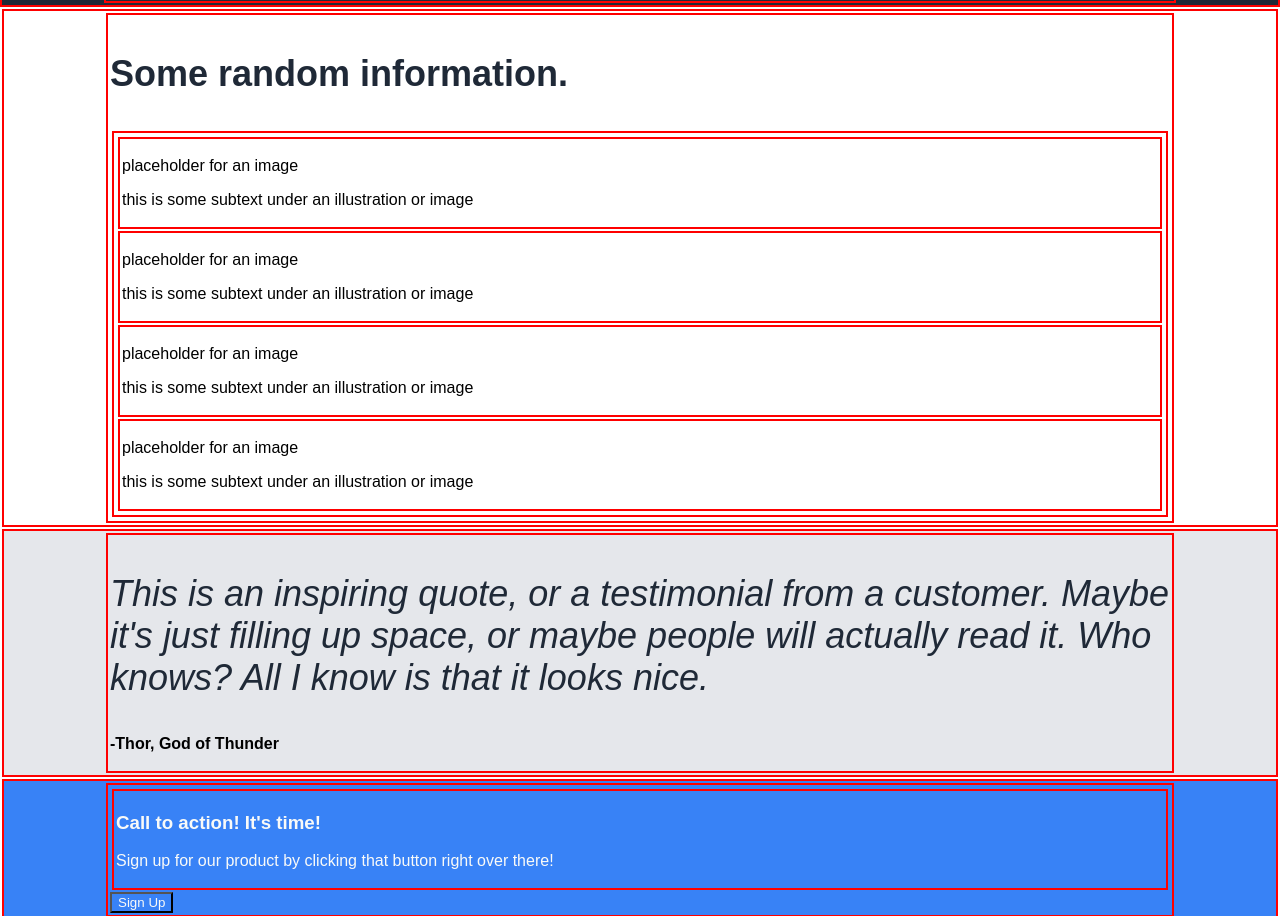
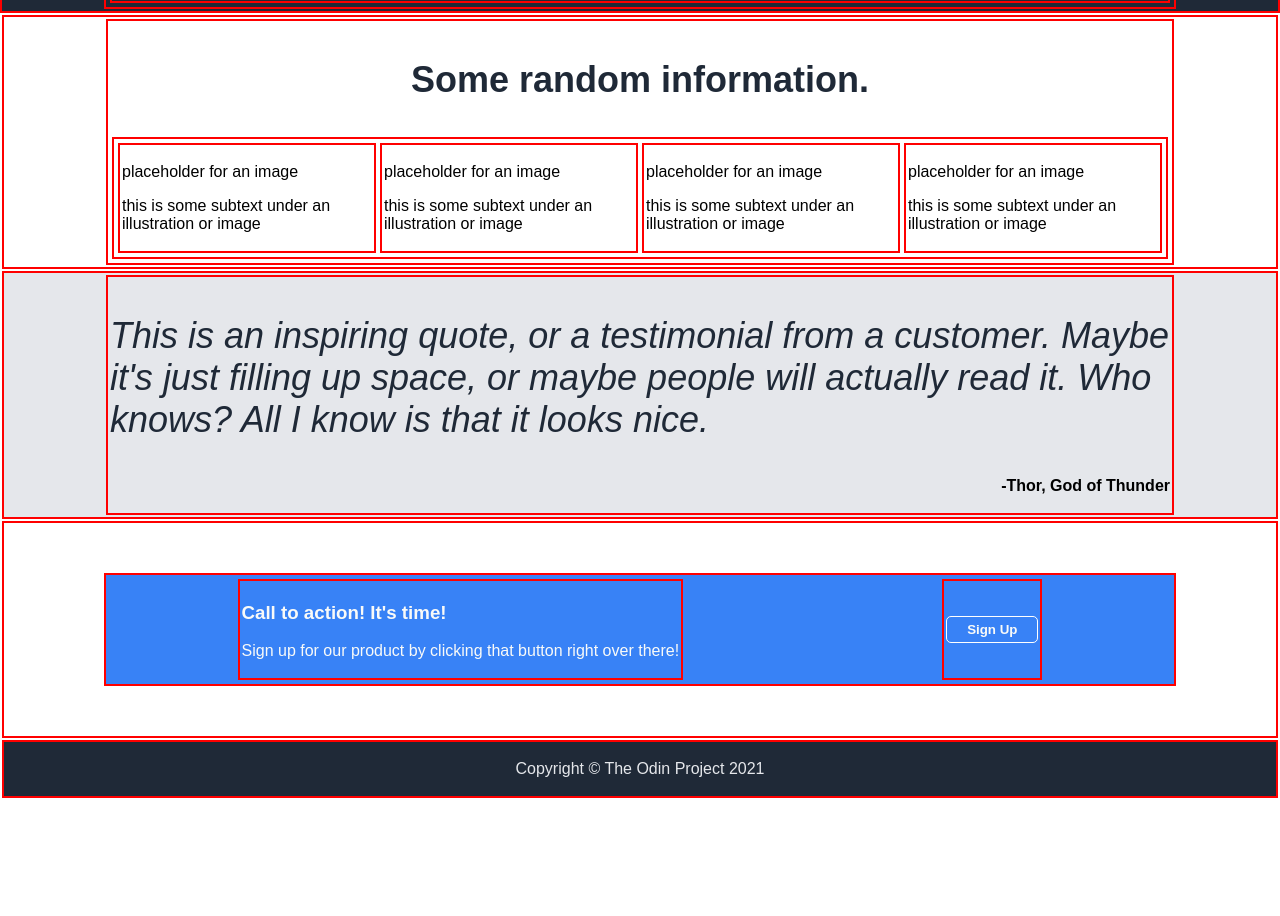
Before and after one commit to MattShrode/odin-landing-page, a plain HTML site: page index.html in a window 1280 px wide. Shown: the part 374-1290 px from the top of the page. After the commit the page ends 1174 px from the top, so only its background shows below. Drawn offline with Linux system fonts and the light colour scheme.

Commit message:
Add Flex
Add more flex properties to align elements to desired output.

```diff
--- a/index.html
+++ b/index.html
@@ -35,7 +35,7 @@
         <div class="information">
             <div class="information-container">
                 <h3 class="information-header-text">Some random information.</h3>
-                <div>
+                <div class="image-container">
                     <div>
                         <p>placeholder for an image</p>
                         <p class="image-subtext">this is some subtext under an illustration or image</p>
@@ -69,7 +69,9 @@
                     <h3 class="action-header">Call to action! It's time!</h3>
                     <p class="action-text">Sign up for our product by clicking that button right over there!</p>
                 </div>
-                <button class="action-button">Sign Up</button>
+                <div class="button-container">
+                    <button class="action-button">Sign Up</button>
+                </div>
             </div>
         </div>
 
--- a/style.css
+++ b/style.css
@@ -73,6 +73,12 @@ a:link, a:visited, a:hover, a:active {
 .header-button {
     background-color: #3882F6;
     color: #F9FAF8;
+    font-weight: bold;
+
+    padding: 5px 20px;
+
+    border: 1px solid white;
+    border-radius: 5px;
 }
 
 /* Information Block */
@@ -81,6 +87,12 @@ a:link, a:visited, a:hover, a:active {
     font-size: 36px;
     font-weight: 900;
     color: #1F2937;
+
+    text-align: center;
+}
+
+.image-container {
+    display: flex;
 }
 
 /* Quote Block */
@@ -97,12 +109,20 @@ a:link, a:visited, a:hover, a:active {
 
 .quote-author {
     font-weight: 900;
+    text-align: end;
 }
 
 /* Call-to-Action Block */
 
 .action {
+    padding: 50px 0;
+}
+
+.action-container {
     background-color: #3882F6;
+
+    display: flex;
+    justify-content: space-around;
 }
 
 .action-header {
@@ -113,9 +133,21 @@ a:link, a:visited, a:hover, a:active {
     color: #F9FAF8;
 }
 
+.button-container {
+    display: flex;
+    justify-content: center;
+    align-items: center;
+}
+
 .action-button {
     background-color: #3882F6;
     color: #F9FAF8;
+    font-weight: bold;
+
+    padding: 5px 20px;
+
+    border: 1px solid white;
+    border-radius: 5px;
 }
 
 /* Footer */
@@ -126,4 +158,6 @@ a:link, a:visited, a:hover, a:active {
 
 .footer-text {
     color: #E5E7EB;
+
+    text-align: center;
 }
```
